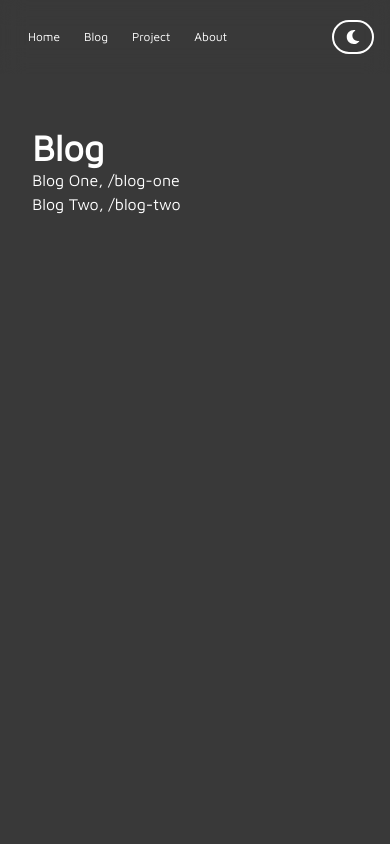
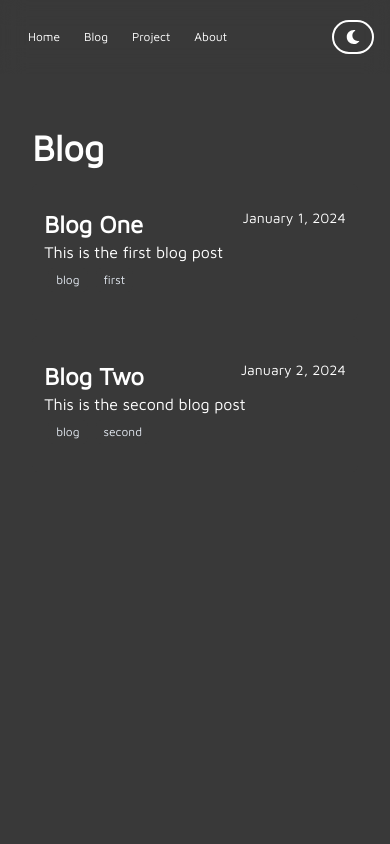
Before and after one commit to alfazh123/Alfazh, a Next.js app: page /blog in a window 390 px wide. Shown: the top 844 px of the page. Built offline with nearby package versions, Linux system fonts and the light colour scheme.

Commit message:
init blog card and fix responsive ui of hobby and tech stack

```diff
--- a/app/blog/page.tsx
+++ b/app/blog/page.tsx
@@ -1,6 +1,7 @@
 import Link from "next/link";
+import { generateStaticParams } from "../lib/getMDX";
 
-import { generateStaticParams } from "../lib/getMDX";
+import BlogCard from "../components/blog/blog-card";
 
 export default async function Blog() {
     const fetchData = async () => {
@@ -13,14 +14,18 @@ export default async function Blog() {
     const files = await fetchData();
 
     return (
-        <div className="px-4 pt-32">
+        <div className="px-4 pt-32 space-y-4">
             <h1 className="font-bold text-4xl">Blog</h1>
-            <ul>
+            <ul className="flex flex-col gap-4">
                 {files.frontMatter.map((file, id) => (
                     <li key={id}>
-                        <Link href={`/blog/${file.slug}`}>
-                            {file.title}, {file.slug}
-                        </Link>
+                        <BlogCard
+                            title={file.title}
+                            description={file.description}
+                            slug={file.slug}
+                            date={file.date}
+                            tags={file.tags}
+                        />
                     </li>
                 ))}
             </ul>
--- /dev/null
+++ b/app/components/blog/blog-card.tsx
@@ -0,0 +1,49 @@
+import Link from "next/link";
+
+interface BlogCardProps {
+    title: string;
+    description: string;
+    date: Date;
+    slug: string;
+    tags: string[];
+}
+
+export default function BlogCard({
+    title,
+    description,
+    date,
+    slug,
+    tags,
+}: BlogCardProps) {
+    return (
+        <div className="group rounded-md bg-sand100 hover:bg-sand dark:bg-slate900 dark:hover:bg-slate800 hover:shadow-lg transition ease-in-out duration-700 py-4">
+            <Link href={`/blog/${slug}`}>
+                <div className="mx-3 my-2">
+                    <div className="flex justify-between">
+                        <h3 className="text-2xl font-semibold group-hover:underline group-hover:underline-offset-2">
+                            {title}
+                        </h3>
+                        <div className="text-sm">
+                            {date.toLocaleDateString(undefined, {
+                                day: "numeric",
+                                month: "long",
+                                year: "numeric",
+                            })}
+                        </div>
+                    </div>
+                    <p className="text-gray-500">{description}</p>
+                    <div className="flex flex-wrap">
+                        {tags.map((tag, id) => (
+                            <span
+                                key={id}
+                                className="text-xs bg-sand200 dark:bg-slate900 text-slate900 dark:text-slate200 px-2 py-1 rounded-md m-1"
+                            >
+                                {tag}
+                            </span>
+                        ))}
+                    </div>
+                </div>
+            </Link>
+        </div>
+    );
+}
--- a/app/components/tech-stack.tsx
+++ b/app/components/tech-stack.tsx
@@ -13,7 +13,7 @@ export default function TechStack() {
     })"
             className="md:w-full sm:w-96 w-60 inline-flex flex-nowrap overflow-hidden [mask-image:_linear-gradient(to_right,transparent_0,_black_128px,_black_calc(100%-200px),transparent_100%)]"
         >
-            <ul className="flex [&_li]:mx-8 md:justify-start max-w-none animate-infinite-scroll">
+            <ul className="flex [&_li]:mx-8 [&_li]:cursor-pointer md:justify-start max-w-none animate-infinite-scroll">
                 <li>
                     <SiNextdotjs className="md:text-5xl text-4xl" />
                 </li>
@@ -31,7 +31,7 @@ export default function TechStack() {
                 </li>
             </ul>
             <ul
-                className="flex [&_li]:mx-8 md:justify-start max-w-none animate-infinite-scroll"
+                className="flex [&_li]:mx-8 [&_li]:cursor-pointer md:justify-start max-w-none animate-infinite-scroll"
                 aria-hidden="true"
             >
                 <li>
--- a/app/page.tsx
+++ b/app/page.tsx
@@ -51,14 +51,16 @@ export default function Home() {
                 </div>
             </section>
 
-            <section id="tech-stack" className="my-10">
-                <h3 className="text-2xl font-semibold my-4">Tech Stack</h3>
-                <TechStack />
+            <section id="tech-stack" className="my-10 space-y-8">
+                <h3 className="text-2xl font-semibold">Tech Stack</h3>
+                <div className="flex mx-auto justify-center">
+                    <TechStack />
+                </div>
             </section>
 
             <section id="hobby" className="my-10">
                 <h3 className="text-2xl font-semibold my-4">Hobby</h3>
-                <div className="flex mx-auto justify-center gap-4">
+                <div className="flex mx-auto items-center justify-center gap-4 flex-wrap flex-col sm:flex-row">
                     {hobbys.map((hobby, id) => (
                         <CardHobby
                             key={id}
```
